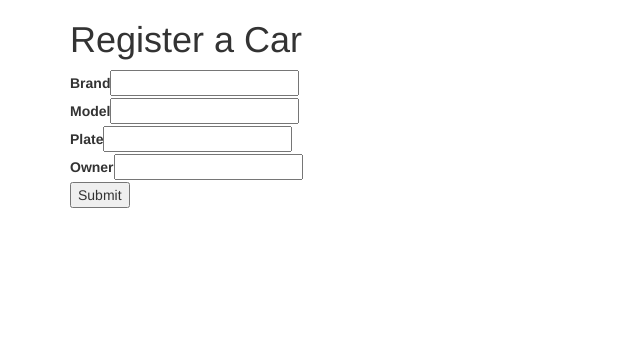
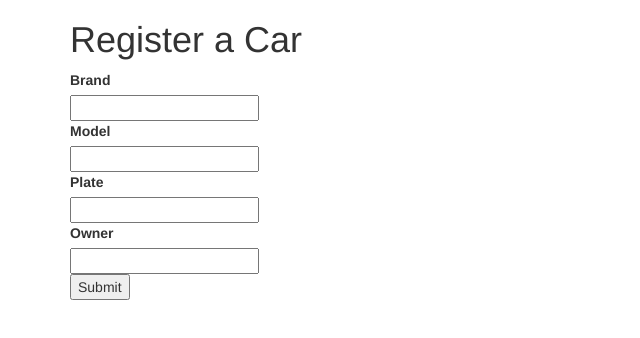
Before and after one commit to MisterEnzo/garage-app, a React app: page /enzos/cars/new in a window 1280 px wide. Shown: the top 338 px of the page, without its empty margins (0-640 px from the left). Built offline with nearby package versions, Linux system fonts and the light colour scheme.

Commit message:
refactor addCar component to link up redux-form to the form

```diff
--- a/src/containers/car_new.jsx
+++ b/src/containers/car_new.jsx
@@ -5,6 +5,15 @@ import { connect } from 'react-redux';
 import { addCar } from '../actions/index';
 
 class CarNew extends Component {
+  renderInput({ input, label}){
+    return(
+      <div>
+        <label>{label}</label>
+        <input {...input}></input>
+      </div>
+    )
+  }
+
   onSubmit = (values) =>{
     this.props.addCar(values, (post) => {
       this.props.history.push('/');
@@ -16,22 +25,22 @@ class CarNew extends Component {
     return(
       <div>
         <h1>Register a Car</h1>
-        <form onSubmit={(values) => this.props.addCar(values, () => console.log(car))}>
+        <form onSubmit={(values) => console.log(values)}>
             <div>
               <label htmlFor="brand">Brand</label>
-              <Field name="brand" component="input" type="text" />
+              <Field name="brand" component={this.renderInput} />
             </div>
             <div>
               <label htmlFor="model">Model</label>
-              <Field name="model" component="input" type="text" />
+              <Field name="model" component={this.renderInput} />
             </div>
             <div>
               <label htmlFor="plate">Plate</label>
-              <Field name="plate" component="input" type="text" />
+              <Field name="plate" component={this.renderInput} />
             </div>
             <div>
               <label htmlFor="owner">Owner</label>
-              <Field name="owner" component="input" type="text" />
+              <Field name="owner" component={this.renderInput} />
             </div>
             <button type="submit">Submit</button>
         </form>
```
